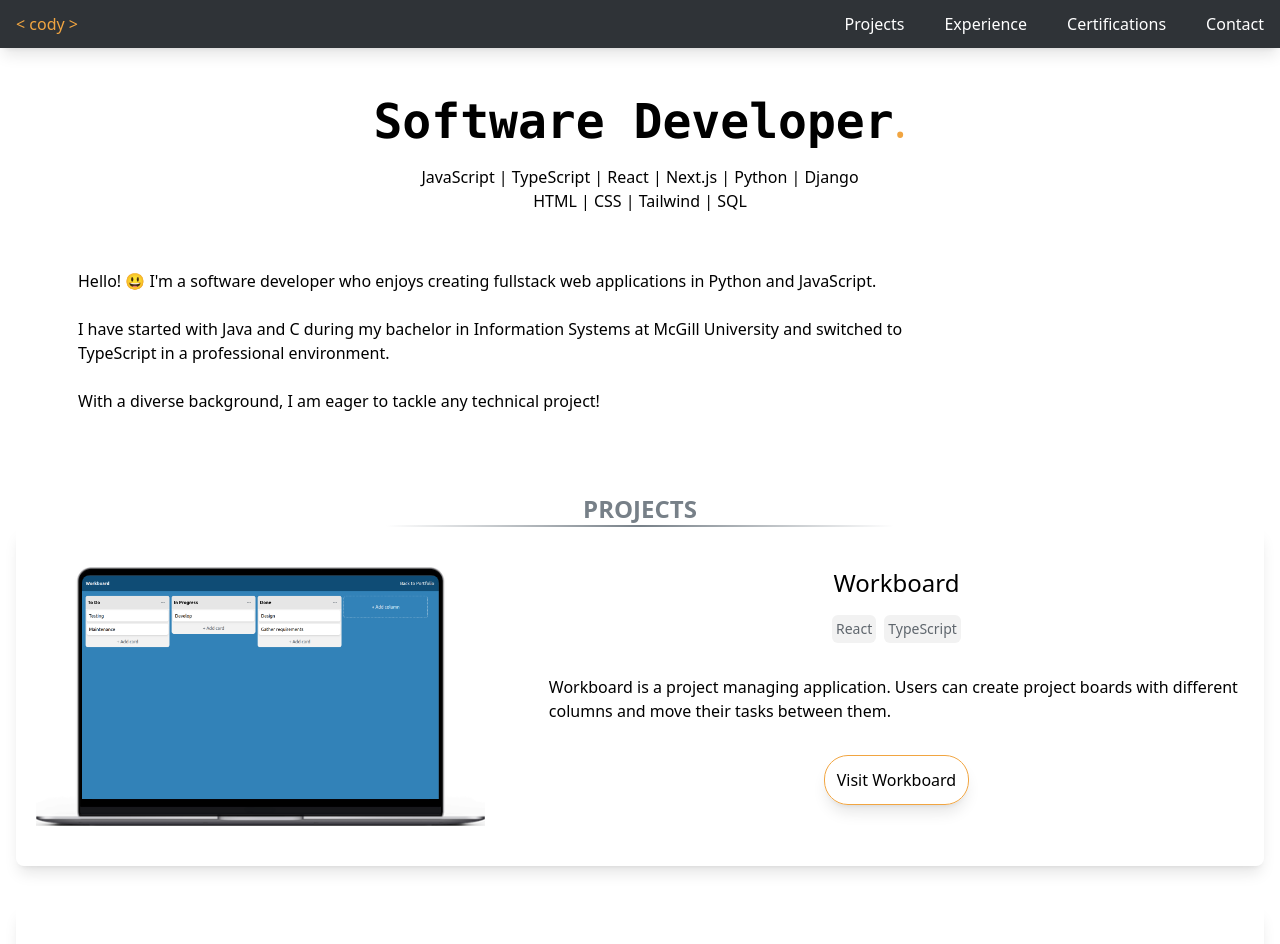
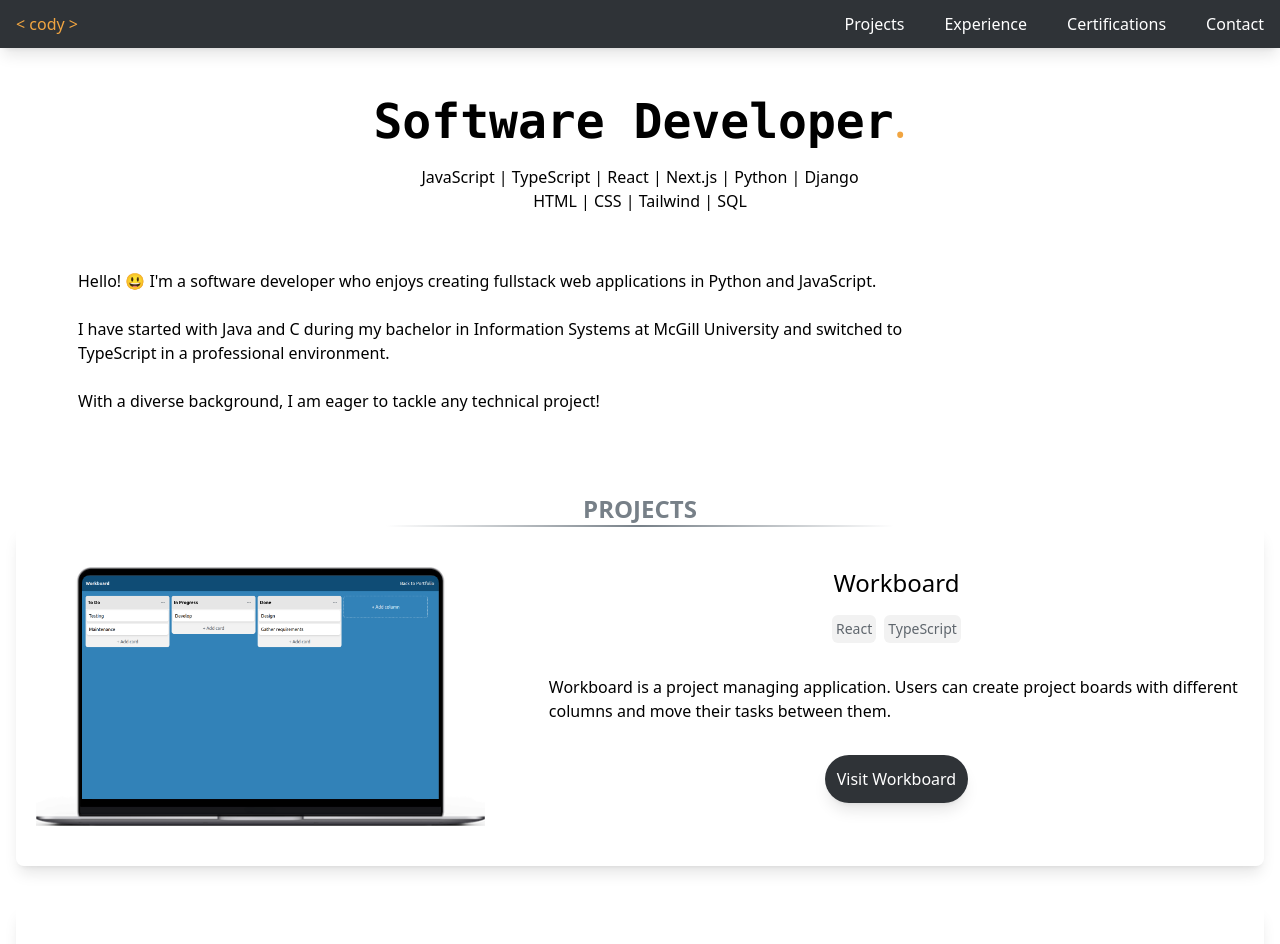
Before and after one commit to Cody06/Portfolio, a Next.js app: page / in a window 1280 px wide. Shown: the top 944 px of the page. Built offline with nearby package versions, Linux system fonts and the light colour scheme.

Commit message:
Change Projects Visit button to primary

```diff
--- a/src/components/Home/components/Projects.tsx
+++ b/src/components/Home/components/Projects.tsx
@@ -95,16 +95,10 @@ const Projects: React.FC<Props> = ({ showAnimation }) => {
                             <p className="mb-6 md:mb-8">{project.description}</p>
 
                             <div className="flex justify-center items-center gap-x-5">
-                                {/* TODO: Enable after getting screenshots of project */}
-                                {/* <Button
-                                    label="Preview"
-                                    disabled
-                                    onClick={() => console.log(`Open modal ${project.name}`)}
-                                /> */}
                                 <Button
                                     label={`Visit ${project.name.split(' ')[0]}`}
                                     type="link"
-                                    kind="secondary"
+                                    kind="primary"
                                     disabled={project.id !== 1}
                                     href={project.href}
                                 />
```
